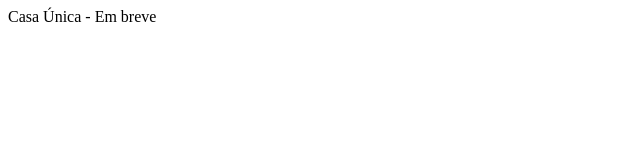
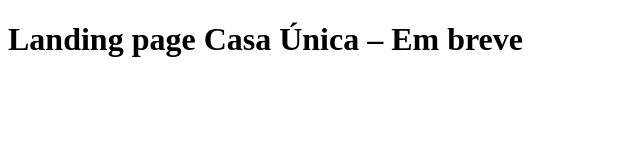
Before and after one commit to MARCOSJOMA/deborajoma-site, a plain HTML site: page casa-unica/index.html in a window 1280 px wide. Shown: the whole page, without its empty margins (0-640 px from the left). Drawn offline with Linux system fonts and the light colour scheme.

Commit message:
Update index.html

```diff
--- a/casa-unica/index.html
+++ b/casa-unica/index.html
@@ -1 +1,7 @@
-<!DOCTYPE html><html><body>Casa Única - Em breve</body></html>
+<!DOCTYPE html>
+<html>
+  <head><title>Casa Única</title></head>
+  <body>
+    <h1>Landing page Casa Única – Em breve</h1>
+  </body>
+</html>
```
